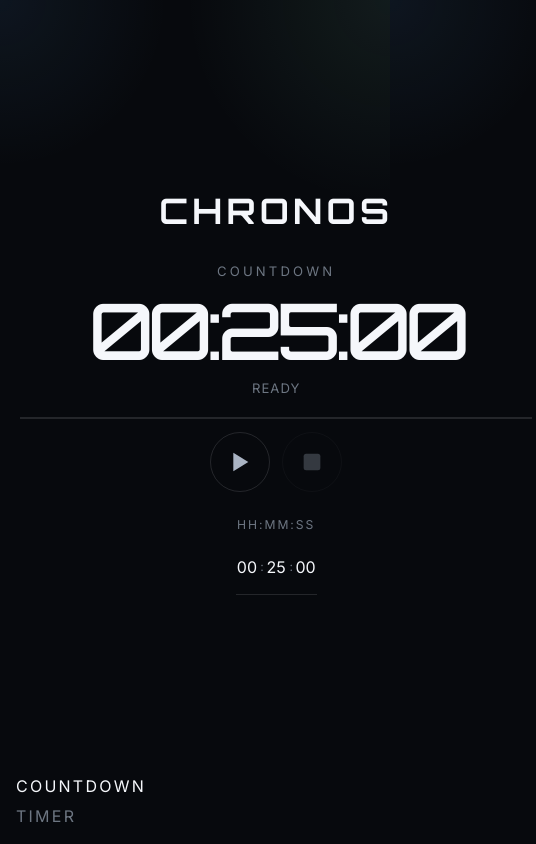
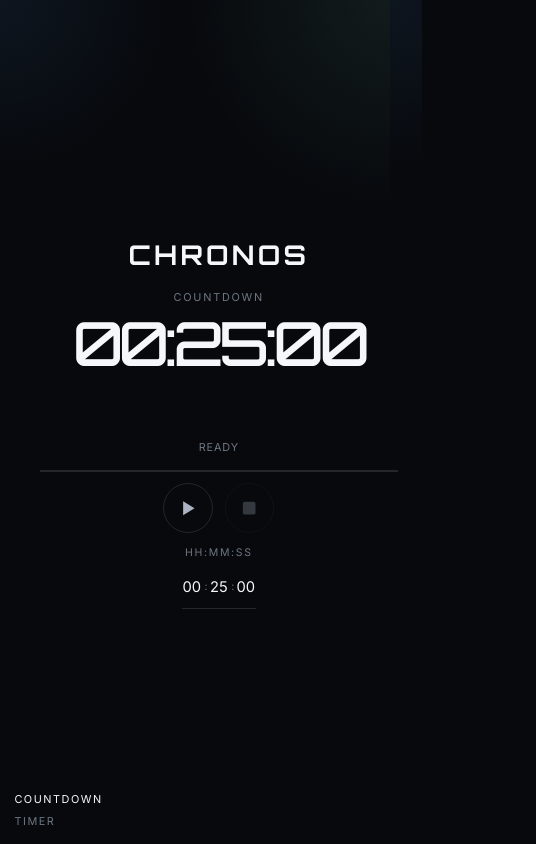
Before and after one commit to VamshiKrishnaAlladi/chronos, a React (Vite) app: page / in a window 390 px wide. Shown: the whole page, 536 px wide, since content can reach past the window. Built offline with nearby package versions, Linux system fonts and the light colour scheme.

Commit message:
fix(layout): stabilize responsive timer alignment
Keep the timer stack centered across viewport changes and smooth the
responsive scaling for the main readout and overrun layout.

```diff
--- a/src/App.css
+++ b/src/App.css
@@ -1,26 +1,39 @@
 .app-shell {
-  min-height: 100vh;
+  min-height: 100svh;
+  position: relative;
   display: grid;
-  align-content: center;
-  gap: 1.5rem;
-  padding: 2rem 1.5rem 5.5rem;
+  place-items: center;
+  padding: clamp(1rem, 3vw, 1.75rem) clamp(1rem, 3vw, 1.5rem);
+}
+
+.app-center {
+  width: max-content;
+  max-width: 100%;
+  display: inline-grid;
+  justify-items: center;
+  gap: clamp(0.95rem, 2.4vw, 1.5rem);
+  text-align: center;
 }
 
 .topbar {
   display: flex;
   justify-content: center;
+  width: max-content;
+  max-width: 100%;
 }
 
 .hero {
   display: grid;
+  width: max-content;
+  max-width: 100%;
   justify-items: center;
-  gap: 0.85rem;
+  gap: clamp(0.7rem, 1.8vw, 0.95rem);
 }
 
 .hero-kicker {
   color: var(--text-muted);
-  font-size: 0.82rem;
-  letter-spacing: 0.24em;
+  font-size: clamp(0.68rem, 1.4vw, 0.82rem);
+  letter-spacing: clamp(0.16em, 0.45vw, 0.24em);
   text-transform: uppercase;
 }
 
@@ -28,7 +41,7 @@
   display: inline-block;
   min-width: 8ch;
   font-family: var(--font-display);
-  font-size: clamp(4.5rem, 16vw, 9rem);
+  font-size: clamp(3.8rem, 13vmin, 9rem);
   font-variant-numeric: tabular-nums lining-nums;
   font-feature-settings: 'tnum' 1, 'lnum' 1;
   line-height: 0.9;
@@ -39,21 +52,22 @@
 
 .hero-readout-shell {
   position: relative;
-  display: inline-flex;
-  align-items: center;
-  justify-content: center;
+  display: grid;
+  justify-items: center;
+  min-height: clamp(7rem, 16vmin, 10rem);
 }
 
 .hero-meta {
-  min-height: 1.5rem;
+  min-height: clamp(1.2rem, 2vw, 1.5rem);
   color: var(--text-muted);
   letter-spacing: 0.08em;
   text-transform: uppercase;
-  font-size: 0.82rem;
+  font-size: clamp(0.68rem, 1.4vw, 0.82rem);
 }
 
 .hero-progress {
-  width: min(32rem, 100%);
+  width: min(32rem, calc(100vw - 2rem));
+  max-width: 100%;
   height: 2px;
   background: var(--line);
   overflow: hidden;
@@ -67,18 +81,19 @@
 
 .hero-controls {
   display: flex;
-  gap: 1rem;
+  gap: clamp(0.75rem, 2vw, 1rem);
 }
 
 .subtimer-inline {
   position: absolute;
   top: 50%;
-  left: calc(100% + 1rem);
+  left: calc(100% + clamp(0.8rem, 2vw, 1.15rem));
   transform: translateY(-50%);
-  display: inline-flex;
+  display: grid;
+  grid-template-columns: auto 1fr;
   align-items: center;
-  gap: 0.9rem;
-  min-width: clamp(7.5rem, 20vw, 10rem);
+  gap: clamp(0.65rem, 1.6vw, 0.9rem);
+  min-width: max-content;
 }
 
 .subtimer-divider {
@@ -95,7 +110,7 @@
 
 .subtimer-label {
   color: var(--text-muted);
-  font-size: 0.72rem;
+  font-size: clamp(0.62rem, 1.2vw, 0.72rem);
   letter-spacing: 0.16em;
   text-transform: uppercase;
 }
@@ -104,28 +119,31 @@
   display: inline-block;
   min-width: 8ch;
   font-family: var(--font-display);
-  font-size: clamp(1.8rem, 8vw, 3rem);
+  font-size: clamp(1.3rem, 4.6vmin, 3rem);
   font-variant-numeric: tabular-nums lining-nums;
   font-feature-settings: 'tnum' 1, 'lnum' 1;
   line-height: 0.95;
   letter-spacing: -0.05em;
   color: var(--text);
+  text-align: center;
 }
 
 .input-strip {
   display: flex;
   justify-content: center;
+  width: max-content;
+  max-width: 100%;
 }
 
 .inline-input {
   display: grid;
-  gap: 0.4rem;
+  gap: clamp(0.3rem, 1vw, 0.4rem);
   justify-items: center;
 }
 
 .inline-input span {
   color: var(--text-muted);
-  font-size: 0.76rem;
+  font-size: clamp(0.66rem, 1.2vw, 0.76rem);
   letter-spacing: 0.16em;
   text-transform: uppercase;
 }
@@ -134,7 +152,7 @@
   display: inline-flex;
   align-items: center;
   gap: 0;
-  padding: 0.2rem 0;
+  padding: clamp(0.12rem, 0.5vw, 0.2rem) 0;
   border-bottom: 1px solid var(--line);
 }
 
@@ -154,10 +172,10 @@
   background: transparent;
   color: var(--text-strong);
   font: inherit;
-  font-size: 1rem;
+  font-size: clamp(0.92rem, 1.8vw, 1rem);
   letter-spacing: 0;
   text-align: center;
-  padding: 0.7rem 0.05rem;
+  padding: clamp(0.5rem, 1.5vw, 0.7rem) 0.05rem;
 }
 
 .time-segment:disabled {
@@ -171,7 +189,7 @@
 
 .time-colon {
   color: var(--text-muted);
-  font-size: 1rem;
+  font-size: clamp(0.92rem, 1.8vw, 1rem);
   display: inline-flex;
   align-items: center;
   justify-content: center;
@@ -180,8 +198,8 @@
 
 .icon-button {
   appearance: none;
-  width: 4.25rem;
-  height: 4.25rem;
+  width: clamp(3.1rem, 7.5vmin, 4.25rem);
+  height: clamp(3.1rem, 7.5vmin, 4.25rem);
   display: inline-flex;
   align-items: center;
   justify-content: center;
@@ -193,8 +211,8 @@
 }
 
 .icon-button svg {
-  width: 2.5rem;
-  height: 2.5rem;
+  width: clamp(1.9rem, 4.6vmin, 2.5rem);
+  height: clamp(1.9rem, 4.6vmin, 2.5rem);
 }
 
 .icon-button-active {
@@ -215,8 +233,9 @@
 
 .tool-menu {
   position: fixed;
-  left: 1.25rem;
-  bottom: 1.25rem;
+  left: clamp(0.9rem, 2.8vw, 1.25rem);
+  bottom: clamp(0.9rem, 2.8vw, 1.25rem);
+  max-width: calc(100vw - 2rem);
   z-index: 10;
   display: grid;
   justify-items: start;
@@ -229,6 +248,7 @@
   background: transparent;
   color: var(--text-muted);
   font: inherit;
+  font-size: clamp(0.68rem, 1.2vw, 0.82rem);
   text-transform: uppercase;
   letter-spacing: 0.14em;
   padding: 0;
@@ -252,42 +272,79 @@ p {
 
 h1 {
   font-family: var(--font-display);
-  font-size: 2.2rem;
+  font-size: clamp(1.7rem, 3.6vmin, 2.2rem);
   letter-spacing: 0.12em;
   text-transform: uppercase;
   color: var(--text-strong);
 }
 
-@media (max-width: 640px) {
+@media (max-width: 1100px), (max-height: 760px) {
   .app-shell {
-    padding: 1.25rem 1rem 5.25rem;
+    padding: 0.95rem 1rem;
   }
 
-  .hero-readout {
-    font-size: clamp(3.4rem, 20vw, 5.8rem);
+  .app-center {
+    width: max-content;
+    max-width: 100%;
+    gap: clamp(0.8rem, 2vw, 1.1rem);
+  }
+
+  .hero-readout-shell {
+    width: max-content;
+    max-width: 100%;
   }
 
   .subtimer-inline {
-    gap: 0.65rem;
-    left: calc(100% + 0.75rem);
-    min-width: 5.9rem;
+    position: static;
+    transform: none;
+    width: max-content;
+    max-width: 100%;
+    justify-items: center;
+    place-items: center;
+    grid-template-columns: 1fr;
+    min-width: 0;
+    margin-top: clamp(0.2rem, 0.7vw, 0.45rem);
   }
 
-  .subtimer-readout {
-    font-size: clamp(1.2rem, 6vw, 1.8rem);
+  .subtimer-divider {
+    width: min(10rem, 28vw);
+    height: 1px;
+  }
+
+  .subtimer-content {
+    justify-items: center;
+    width: 100%;
+    text-align: center;
+  }
+}
+
+@media (max-height: 640px) {
+  .app-shell {
+    padding: 0.75rem 1rem 0.85rem;
+  }
+
+  .app-center {
+    gap: 0.85rem;
+  }
+
+  .hero {
+    gap: 0.65rem;
+  }
+
+  .hero-readout-shell {
+    min-height: auto;
+  }
+
+  .hero-meta {
+    min-height: 1rem;
   }
 
   .hero-controls {
-    gap: 0.75rem;
-  }
-
-  .icon-button {
-    width: 3.75rem;
-    height: 3.75rem;
+    gap: 0.65rem;
   }
 
   .tool-menu {
-    left: 1rem;
-    bottom: 1rem;
+    bottom: 0.7rem;
+    gap: 0.25rem;
   }
 }
--- a/src/App.tsx
+++ b/src/App.tsx
@@ -538,6 +538,7 @@ function App() {
 
   return (
     <main className="app-shell">
+      <div className="app-center">
         <header className="topbar">
           <h1>Chronos</h1>
         </header>
@@ -618,6 +619,7 @@ function App() {
             </div>
           </label>
         </section>
+      </div>
 
       <div className="tool-menu" role="tablist" aria-label="Timer tools">
         {(['countdown', 'timer'] as ToolKind[]).map((tool) => (
--- a/src/index.css
+++ b/src/index.css
@@ -46,7 +46,6 @@ input {
 }
 
 #root {
-  min-height: 100vh;
-  width: min(100%, 1200px);
-  margin: 0 auto;
+  min-height: 100svh;
+  width: 100%;
 }
```
Lines whose indentation alone changed are shown as unchanged.
